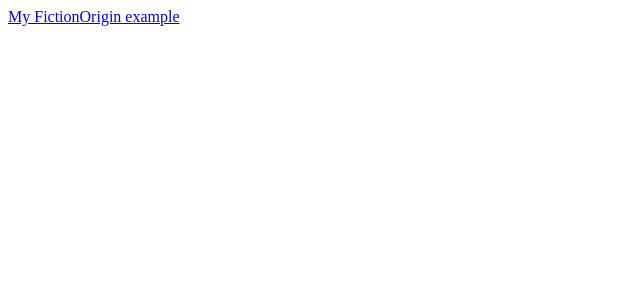
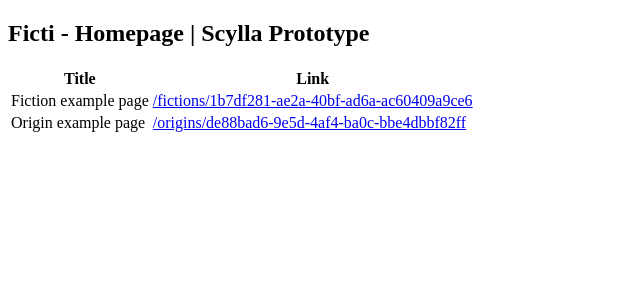
Before and after one commit to shinsendev/fictio, a Next.js app: page / in a window 1280 px wide. Shown: the top 300 px of the page, without its empty margins (0-640 px from the left). Built offline with nearby package versions, Linux system fonts and the light colour scheme.

Commit message:
FI-176: clean pages and templates and continue designing fiction page

```diff
--- a/components/Layout.js
+++ /dev/null
@@ -1,11 +0,0 @@
-import Footer from './Footer'
-
-const layoutStyle = {};
-
-const Layout = props => (
-    <div style={layoutStyle}>
-        {props.children}
-    </div>
-);
-
-export default Layout;
--- /dev/null
+++ b/components/templates/HomeTemplate.tsx
@@ -0,0 +1,41 @@
+import Head from "next/head";
+import Link from 'next/link';
+
+const HomeTemplate = (props) => {
+    return (
+        <div>
+            <Head>
+                <title>Ficti : create your fiction</title>
+                <link href="https://fonts.googleapis.com/css?family=Roboto&display=swap" rel="stylesheet" />
+            </Head>
+
+            <div>
+                <h2>Ficti - Homepage | Scylla Prototype</h2>
+                <table>
+                    <tr>
+                        <th>Title</th>
+                        <th>Link</th>
+                    </tr>
+                    <tr>
+                        <td>Fiction example page</td>
+                        <td>
+                            <Link href="/fictions/1b7df281-ae2a-40bf-ad6a-ac60409a9ce6">
+                                <a>/fictions/1b7df281-ae2a-40bf-ad6a-ac60409a9ce6</a>
+                            </Link>
+                        </td>
+                    </tr>
+                    <tr>
+                        <td>Origin example page</td>
+                        <td>
+                            <Link href="/origins/de88bad6-9e5d-4af4-ba0c-bbe4dbbf82ff">
+                                <a>/origins/de88bad6-9e5d-4af4-ba0c-bbe4dbbf82ff</a>
+                            </Link>
+                        </td>
+                    </tr>
+                </table>
+            </div>
+        </div>
+    )
+}
+
+export default HomeTemplate;
--- a/components/templates/fictionTemplate.tsx
+++ b/components/templates/fictionTemplate.tsx
@@ -1,5 +1,5 @@
 import Header from '../organisms/Header';
-import FictionOrganism from '../organisms/FictionOrganism';
+import FictionOrganism from '../organisms/Fiction/FictionOrganism';
 
 const FictionTemplate = props => {
 
--- a/components/templates/originTemplate.tsx
+++ b/components/templates/originTemplate.tsx
@@ -1,7 +1,7 @@
 import Header from '../organisms/Header';
 import Origin from '../organisms/OriginOrganism';
 import React, { useState, Fragment } from 'react';
-import ModalVersioningTemplate from './modalVersioningTemplate';
+import ModalVersioningTemplate from './ModalVersioningTemplate';
 
 const OriginTemplate = props => {
     const [isOpen, setIsOpen] = useState(false);
--- a/pages/fictions/[uuid].tsx
+++ b/pages/fictions/[uuid].tsx
@@ -1,4 +1,4 @@
-import FictionTemplate from '../../components/templates/fictionTemplate';
+import FictionTemplate from '../../components/templates/FictionTemplate';
 import fetch from 'isomorphic-unfetch';
 
 const Fiction = props => {
--- a/pages/index.js
+++ /dev/null
@@ -1,27 +0,0 @@
-import Layout from '../components/Layout';
-import Head from "next/head";
-import Link from 'next/link';
-
-const Index = (props) => {
-    const fictionUuid = '1b7df281-ae2a-40bf-ad6a-ac60409a9ce6';
-
-    return (
-        <div>
-            <Head>
-                <title>Ficti : create your fiction</title>
-                <link href="https://fonts.googleapis.com/css?family=Roboto&display=swap" rel="stylesheet" />
-            </Head>
-
-            <Layout>
-                <Link href="/fictions/1b7df281-ae2a-40bf-ad6a-ac60409a9ce6">
-                    <a>My Fiction</a>
-                </Link>
-                <Link href="/origins/de88bad6-9e5d-4af4-ba0c-bbe4dbbf82ff">
-                    <a>Origin example</a>
-                </Link>
-            </Layout>
-        </div>
-    );
-}
-
-export default Index;
--- /dev/null
+++ b/pages/index.tsx
@@ -0,0 +1,9 @@
+import Home from '../components/templates/HomeTemplate';
+
+const Index = (props) => {
+    const fictionUuid = '1b7df281-ae2a-40bf-ad6a-ac60409a9ce6';
+
+    return <Home />;
+}
+
+export default Index;
--- a/pages/origins/[uuid].tsx
+++ b/pages/origins/[uuid].tsx
@@ -1,4 +1,4 @@
-import OriginTemplate from '../../components/templates/originTemplate';
+import OriginTemplate from '../../components/templates/OriginTemplate';
 import fetch from 'isomorphic-unfetch';
 import NarrativesList from '../../components/model/NarrativesList';
 import React from 'react';
```
Also changed, not shown: components/organisms/Fiction/FictionOrganism.module.css (added, +25 -0 lines), components/organisms/Fiction/FictionOrganism.tsx (renamed from components/organisms/FictionOrganism.tsx, +12 -23 lines), components/organisms/Footer.tsx (deleted).
